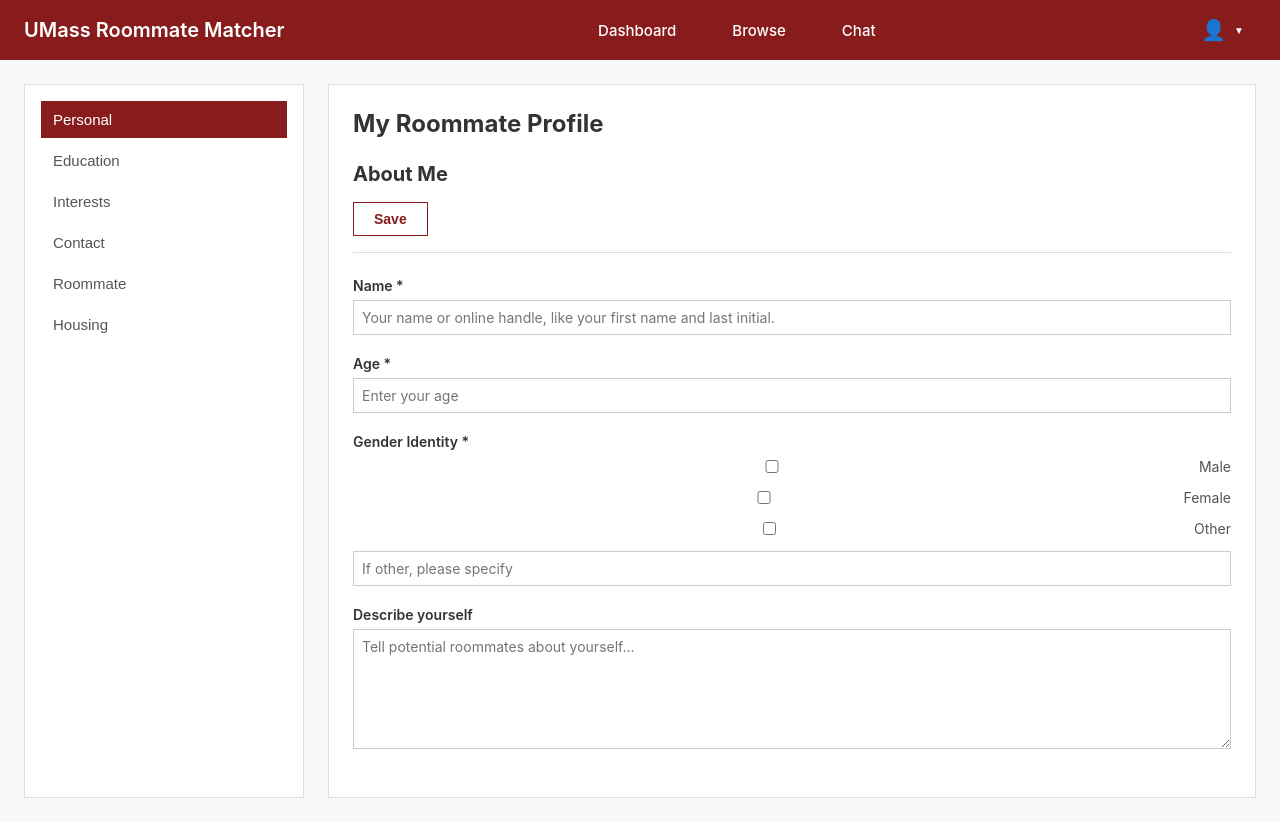
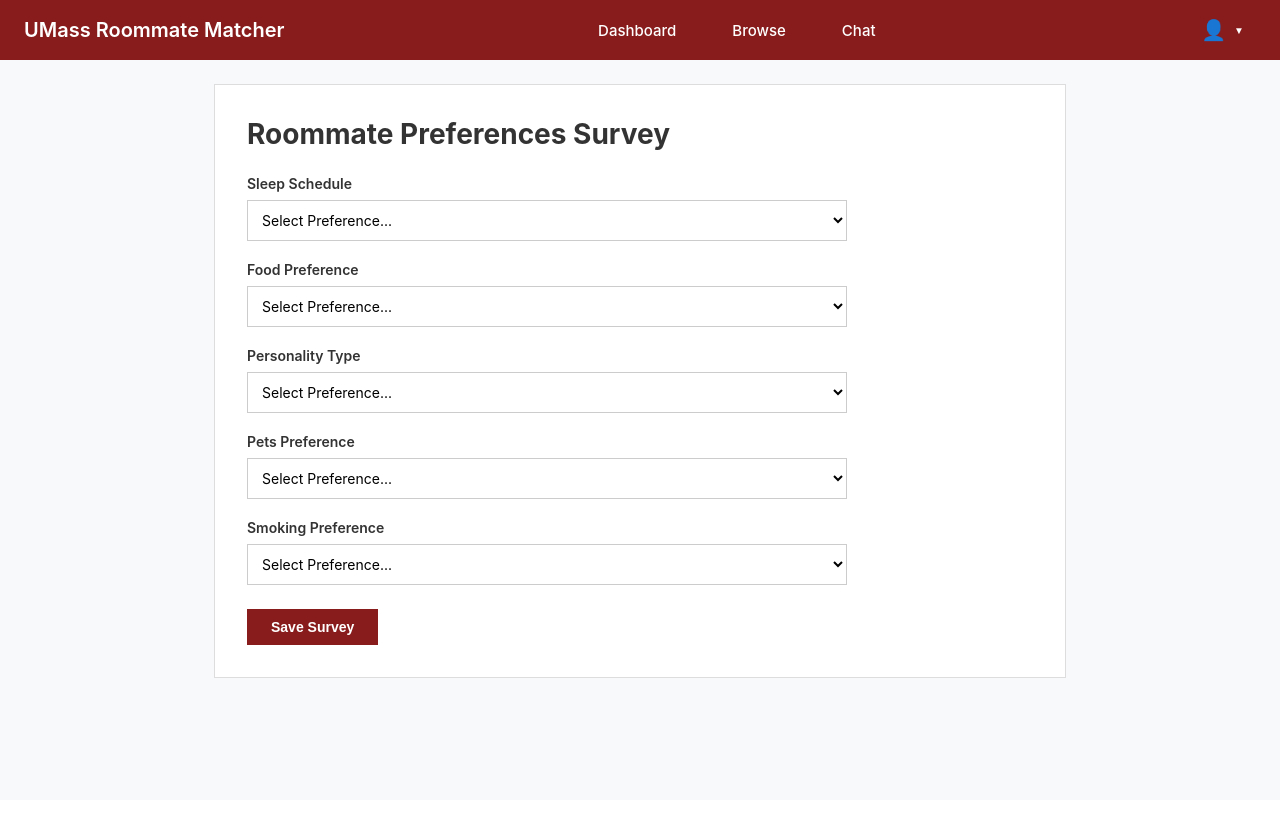
Before and after one commit to himccoder/RoomMatchrUMass.com, a React (Vite) app in the folder User_Interface/: page /profile in a window 1280 px wide. After the commit the page ends 800 px from the top, so only its background shows below. Built offline with nearby package versions, Linux system fonts and the light colour scheme.

Commit message:
Integrated survey and recommendations with user tracking
- Connected getSurvey and getRecommendedUsers endpoints to UI

- Updated Profile page into survey form for roommate preferences

- Implement userId tracking via localStorage for recommendations

```diff
--- a/User_Interface/src/pages/Login.jsx
+++ b/User_Interface/src/pages/Login.jsx
@@ -16,9 +16,19 @@
         headers: { "Content-Type": "application/json" },
         body: JSON.stringify({ email, password }),
       });
-      const data = await res.json();
-      setMsg(data.message);
-      if (data.success) setTimeout(() => navigate("/dashboard"), 500);
+      {/*added this  small logic to get userId on login
+        othwerwise a user could see himself in teh recommened users section*/}
+      {/*this helps in recommendations and survey*/}
+      const data = await res.json()
+      setMsg(data.message)
+      if (data.success) {
+        const userRes = await fetch('http://localhost:8080/api/users/getAllUsers', { method: 'POST' })
+        const users = await userRes.json()
+        {/* Find the logged-in user by email */}
+        const user = users.find(u => u.email === email)
+        if (user) localStorage.setItem('userId', user.id)
+        setTimeout(() => navigate('/dashboard'), 500)
+      }
     } catch {
       setMsg("Sorry. Unable to process request");
     }
--- a/User_Interface/src/pages/Profile.css
+++ b/User_Interface/src/pages/Profile.css
@@ -1,18 +1,12 @@
 .profile-page { background: #f8f9fa; min-height: calc(100vh - 60px); }
-.profile-container { max-width: 1400px; margin: 0 auto; padding: 24px; display: grid; grid-template-columns: 280px 1fr; gap: 24px; }
-.profile-sidebar { background: white; border: 1px solid #ddd; padding: 16px; }
-.profile-nav { display: flex; flex-direction: column; gap: 4px; }
-.nav-item { width: 100%; padding: 10px 12px; background: none; border: none; text-align: left; font-size: 15px; color: #555; cursor: pointer; }
-.nav-item.active { background: #881c1c; color: white; }
-.profile-content { background: white; border: 1px solid #ddd; padding: 24px; }
-.profile-content h1 { font-size: 24px; color: #333; margin: 0 0 24px; }
-.profile-section h2 { font-size: 20px; color: #333; margin: 0 0 16px; }
-.form-actions { display: flex; gap: 12px; margin-bottom: 24px; padding-bottom: 16px; border-bottom: 1px solid #ddd; }
-.btn-save { padding: 8px 20px; background: white; border: 1px solid #881c1c; color: #881c1c; font-size: 14px; font-weight: 600; cursor: pointer; }
+.profile-container { max-width: 900px; margin: 0 auto; padding: 24px; }
+.profile-content { background: white; border: 1px solid #ddd; padding: 32px; }
+.profile-content h1 { font-size: 28px; color: #333; margin: 0 0 24px; }
+.profile-section { max-width: 600px; }
+.form-actions { display: flex; gap: 12px; margin-top: 24px; }
+.btn-save { padding: 10px 24px; background: #881c1c; border: none; color: white; font-size: 14px; font-weight: 600; cursor: pointer; }
+.btn-save:hover { background: #6d1616; }
 .form-group { margin-bottom: 20px; }
-.form-group label { display: block; font-size: 14px; font-weight: 600; color: #333; margin-bottom: 6px; }
-.form-group input[type="text"], .form-group input[type="number"], .form-group textarea { width: 100%; padding: 8px; border: 1px solid #ccc; font-size: 14px; font-family: inherit; }
-.form-group textarea { resize: vertical; }
-.checkbox-list { display: flex; flex-direction: column; gap: 8px; margin-top: 8px; }
-.checkbox-list label { display: flex; align-items: center; gap: 8px; font-size: 14px; font-weight: normal; color: #555; }
-.checkbox-list input[type="checkbox"] { cursor: pointer; accent-color: #881c1c; }
+.form-group label { display: block; font-size: 14px; font-weight: 600; color: #333; margin-bottom: 8px; }
+.form-group select { width: 100%; padding: 10px; border: 1px solid #ccc; font-size: 14px; font-family: inherit; background: white; cursor: pointer; }
+.form-group select:focus { outline: 2px solid #881c1c; border-color: #881c1c; }
--- a/User_Interface/src/pages/Profile.jsx
+++ b/User_Interface/src/pages/Profile.jsx
@@ -1,73 +1,101 @@
+import { useState } from 'react'
 import './Profile.css'
 
+{/* Profile Page with Roommate Preferences Survey */
+  {/* This function Allows users to set and save their roommate preferences */}
+}
 function Profile() {
+  const [sleepSchedule, setSleepSchedule] = useState('')
+  const [foodType, setFoodType] = useState('')
+  const [personalityType, setPersonalityType] = useState('')
+  const [petsPreference, setPetsPreference] = useState('')
+  const [smokingPreference, setSmokingPreference] = useState('')
+  const [msg, setMsg] = useState('')
+
+  {/* takes survey data and submits to backend */}
+  const handleSubmit = async (e) => {
+    e.preventDefault()
+    try {
+      const userId = localStorage.getItem('userId') || 1
+      const res = await fetch('http://localhost:8080/api/survey/submit', {
+        method: 'POST',
+        headers: { 'Content-Type': 'application/json' },
+        body: JSON.stringify({ userId, sleepSchedule, foodType, personalityType, petsPreference, smokingPreference })
+      })
+      const data = await res.json()
+      setMsg(data.message || 'Survey saved!')
+    } catch { setMsg('Error saving survey') }
+  }
+
   return (
     <div className="profile-page">
       <div className="profile-container">
-        {/* Left Sidebar Navigation */}
-        <aside className="profile-sidebar">
-          <nav className="profile-nav">
-            <button className="nav-item active">Personal</button>
-            <button className="nav-item">Education</button>
-            <button className="nav-item">Interests</button>
-            <button className="nav-item">Contact</button>
-            <button className="nav-item">Roommate</button>
-            <button className="nav-item">Housing</button>
-          </nav>
-        </aside>
+        <main className="profile-content">
+          <h1>Roommate Preferences Survey</h1>
 
-        {/* Right Content Area */}
-        <main className="profile-content">
-          <h1>My Roommate Profile</h1>
+          {msg && <p style={{ color: msg.includes('success') ? 'green' : 'red' }}>{msg}</p>}
 
+{/* Survey Form */}
+          <form onSubmit={handleSubmit}>
+            {/* Sleep Schedule */}
             <div className="profile-section">
-            <h2>About Me</h2>
+              <div className="form-group">
+                <label htmlFor="sleepSchedule">Sleep Schedule</label>
+                <select id="sleepSchedule" value={sleepSchedule} onChange={e => setSleepSchedule(e.target.value)} required>
+                  <option value="">Select Preference...</option>
+                  <option value="EARLY_BIRD">Early Bird</option>
+                  <option value="FLEXIBLE">Flexible</option>
+                  <option value="NIGHT_OWL">Night Owl</option>
+                </select>
+              </div>
 
-            <div className="form-actions">
-              <button className="btn-save">Save</button>
+              {/* Food Preference */}
+              <div className="form-group">
+                <label htmlFor="foodType">Food Preference</label>
+                <select id="foodType" value={foodType} onChange={e => setFoodType(e.target.value)} required>
+                  <option value="">Select Preference...</option>
+                  <option value="VEGETARIAN">Vegetarian</option>
+                  <option value="FLEXIBLE">Flexible</option>
+                  <option value="NON_VEGETARIAN">Non-Vegetarian</option>
+                </select>
+              </div>
+
+{/* Personality Type */}
+              <div className="form-group">
+                <label htmlFor="personalityType">Personality Type</label>
+                <select id="personalityType" value={personalityType} onChange={e => setPersonalityType(e.target.value)} required>
+                  <option value="">Select Preference...</option>
+                  <option value="INTROVERT">Introvert</option>
+                  <option value="AMBIVERT">Ambivert</option>
+                  <option value="EXTROVERT">Extrovert</option>
+                </select>
               </div>
 
               <div className="form-group">
-                <label htmlFor="name">Name *</label>
-                <input
-                  type="text"
-                  id="name"
-                  placeholder="Your name or online handle, like your first name and last initial."
-                />
+              {/* Pets Preference */}
+                <label htmlFor="petsPreference">Pets Preference</label>
+                <select id="petsPreference" value={petsPreference} onChange={e => setPetsPreference(e.target.value)} required>
+                  <option value="">Select Preference...</option>
+                  <option value="OKAY_WITH_PETS">Okay With Pets</option>
+                  <option value="NO_PETS">No Pets</option>
+                </select>
               </div>
 
+              {/* Smoking Preference */}
               <div className="form-group">
-              <label htmlFor="age">Age *</label>
-                <input
-                  type="number"
-                  id="age"
-                  placeholder="Enter your age"
-              />
+                <label htmlFor="smokingPreference">Smoking Preference</label>
+                <select id="smokingPreference" value={smokingPreference} onChange={e => setSmokingPreference(e.target.value)} required>
+                  <option value="">Select Preference...</option>
+                  <option value="PREFER_NON_SMOKER_ONLY">Prefer Non-Smoker Only</option>
+                  <option value="NO_PREFERENCE">No Preference</option>
+                </select>
               </div>
 
-            <div className="form-group">
-              <label>Gender Identity *</label>
-                <div className="checkbox-list">
-                  <label><input type="checkbox" /> Male</label>
-                  <label><input type="checkbox" /> Female</label>
-                  <label><input type="checkbox" /> Other</label>
-                </div>
-                <input
-                  type="text"
-                  placeholder="If other, please specify"
-                  style={{ marginTop: '8px' }}
-              />
-            </div>
-
-            <div className="form-group">
-              <label htmlFor="description">Describe yourself</label>
-                <textarea
-                  id="description"
-                  rows="6"
-                  placeholder="Tell potential roommates about yourself..."
-              ></textarea>
+              <div className="form-actions">
+                <button type="submit" className="btn-save">Save Survey</button>
               </div>
             </div>
+          </form>
         </main>
       </div>
     </div>
```
Also changed, not shown: User_Interface/src/pages/Dashboard.jsx (+17 -17 lines). Lines whose indentation alone changed are shown as unchanged.
